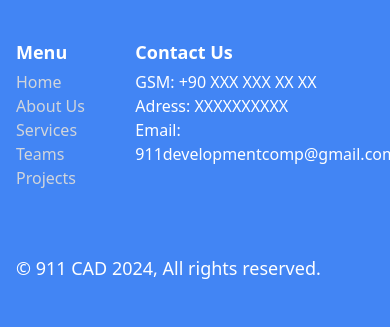
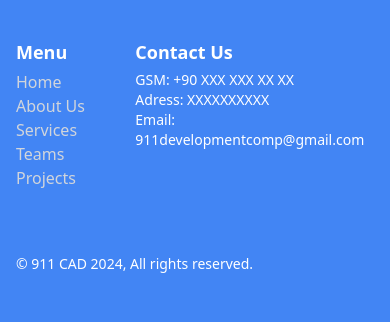
Before and after one commit to 911Development/911-client, a Next.js app: page /teams in a window 390 px wide. Shown: the part 5889-6216 px from the top of the page. Built offline with nearby package versions, Linux system fonts and the light colour scheme.

Commit message:
improved footer layout

```diff
--- a/components/ui/Footer.js
+++ b/components/ui/Footer.js
@@ -146,7 +146,7 @@ const Footer = () => (
             </section>
             <section className="col-span-8 lg:col-span-10">
               <h1 className="text-lg font-semibold mb-1">Contact Us</h1>
-              <ul>
+              <ul className="text-sm">
                 <li>GSM: +90 XXX XXX XX XX</li>
                 <li>Adress: XXXXXXXXXX</li>
                 <li>Email: 911developmentcomp@gmail.com</li>
@@ -155,7 +155,7 @@ const Footer = () => (
           </section>
         </section>
       </section>
-      <p className="text-lg lg:hidden">
+      <p className="text-sm lg:hidden">
         © 911 CAD {new Date().getFullYear()}, All rights reserved.
       </p>
     </Container>
```
